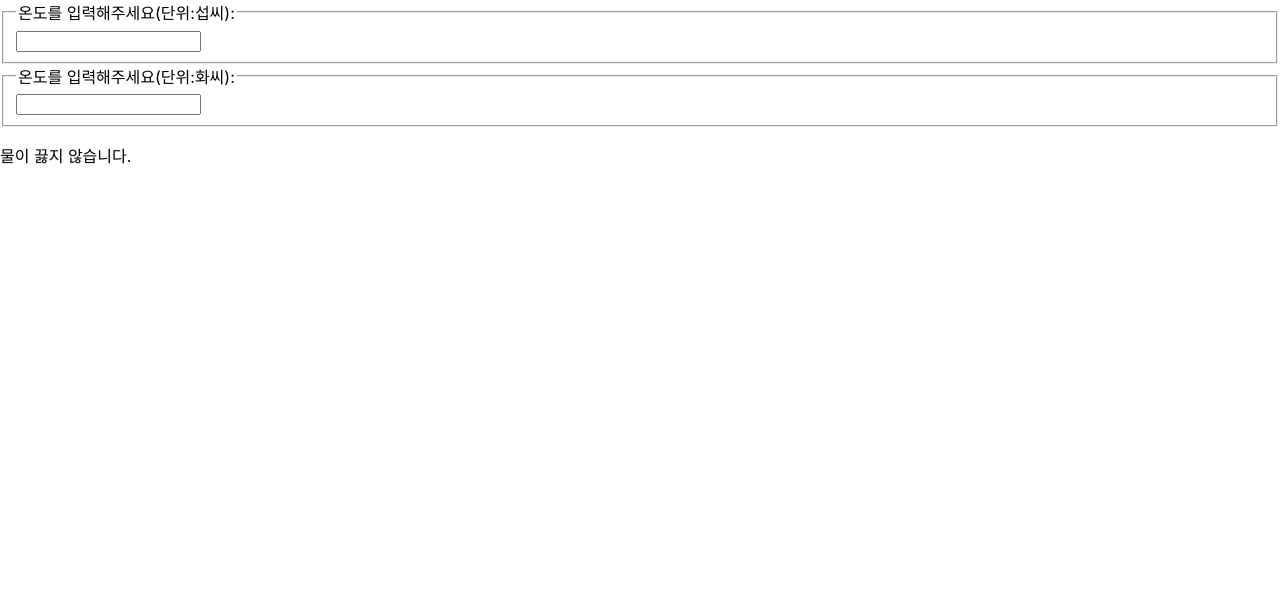
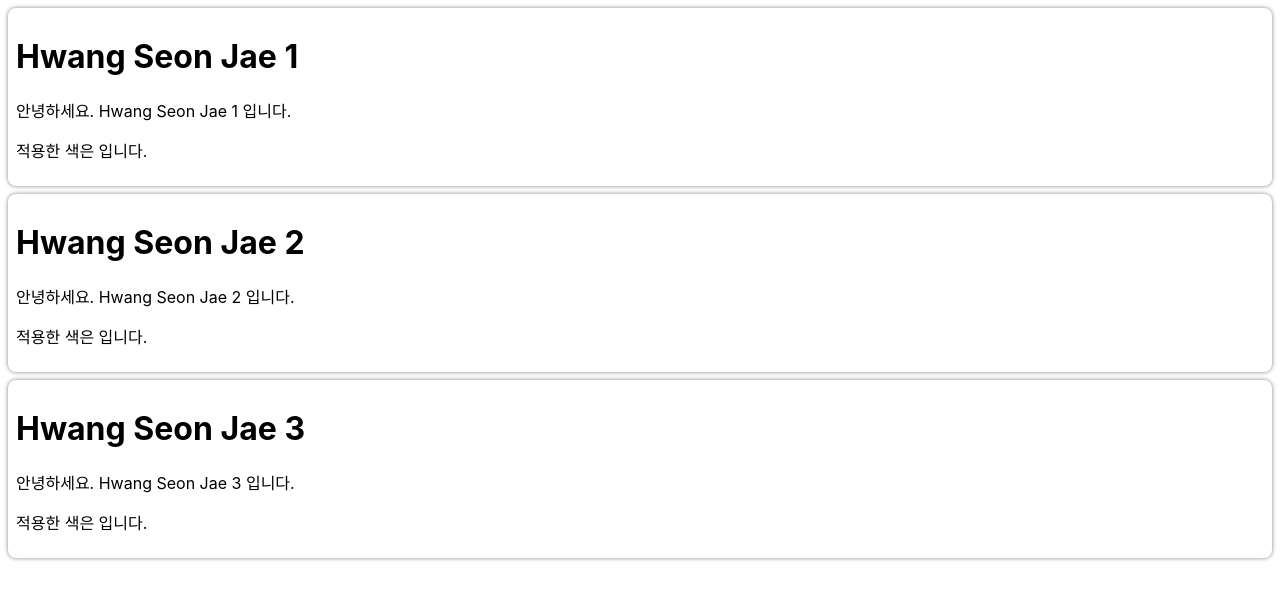
Before and after one commit to hwj309/Inflearn_React, a React (Create React App) app: page / in a window 1280 px wide. Shown: the top 600 px of the page. Built offline with nearby package versions, Linux system fonts and the light colour scheme.

Commit message:
chapter_13 Commit

```diff
--- /dev/null
+++ b/src/chapter_13/Card.jsx
@@ -0,0 +1,23 @@
+import React from "react";
+
+// Card 컴포넌트 만들기
+function Card(props) {
+    const { title, backgroundColor, children } = props;
+
+    return (
+        <div
+            style={{
+                margin: 8,
+                padding: 8,
+                borderRadius: 8,
+                boxShadow: "0px 0px 4px grey",
+                backgroundColor: backgroundColor || "white",
+            }}
+        >
+            {title && <h1>{title}</h1>}
+            {children}
+        </div>
+    );
+}
+
+export default Card;
--- /dev/null
+++ b/src/chapter_13/ProfileCard.jsx
@@ -0,0 +1,52 @@
+import React from "react";
+import Card from "./Card";
+
+// ProfileCard 컴포넌트 만들기
+function ProfileCard(props) {
+
+    const infos = [
+        {
+            title: "Hwang Seon Jae 1",
+            backgroundColor: "#4ea04e"
+        },
+        {
+            title: "Hwang Seon Jae 2",
+            backgroundColor: "#4ea04e"
+        },
+        {
+            title: "Hwang Seon Jae 3",
+            backgroundColor: "#4ea04e"
+        },
+    ];
+
+    // infos.map((info) => {
+    //     <Card title={info.title} backgoundColor={info.backgoundColor}>
+    //         <p>안녕하세요. {info.title} 입니다.</p>
+    //         <p>저는 리엑트를 사용해서 개발하고 있습니다.</p>
+    //     </Card>
+    // });
+
+    // return (
+    //     <Card title="Hwang Seon Jae" backgoundColor="#4ea04e">
+    //         <p>안녕하세요.</p>
+    //         <p>저는 리엑트를 사용해서 개발하고 있습니다.</p>
+    //     </Card>
+    // );
+
+    return (
+        <div>
+            {
+                infos.map((info) => {
+                    return (
+                        <Card title={info.title} backgoundColor={info.backgroundColor}>
+                            <p>안녕하세요. {info.title} 입니다.</p>
+                            <p>적용한 색은 {info.backgoundColor} 입니다.</p>
+                        </Card>
+                    );
+                })
+            }
+        </div>
+    );
+}
+
+export default ProfileCard;
--- a/src/index.js
+++ b/src/index.js
@@ -15,6 +15,7 @@ import LandingPage from './chapter_09/LandingPage';
 import AttendanceBook from './chapter_10/AttendanceBook';
 import SignUp from './chapter_11/SignUp';
 import Calculator from './chapter_12/Calculator';
+import ProfileCard from './chapter_13/ProfileCard';
 
 const root = ReactDOM.createRoot(document.getElementById('root'));
 // [ chapter_03 ]
@@ -91,9 +92,16 @@ const root = ReactDOM.createRoot(document.getElementById('root'));
 // );
 
 // [ chapter_12 ]
+// root.render(
+//   <React.StrictMode>
+//     <Calculator />
+//   </React.StrictMode>
+// );
+
+// [ chapter_13 ]
 root.render(
   <React.StrictMode>
-    <Calculator />
+    <ProfileCard />
   </React.StrictMode>
 );
 
```
Also changed, not shown: src/memo/11.Composition vs Inheritance.txt (added).
